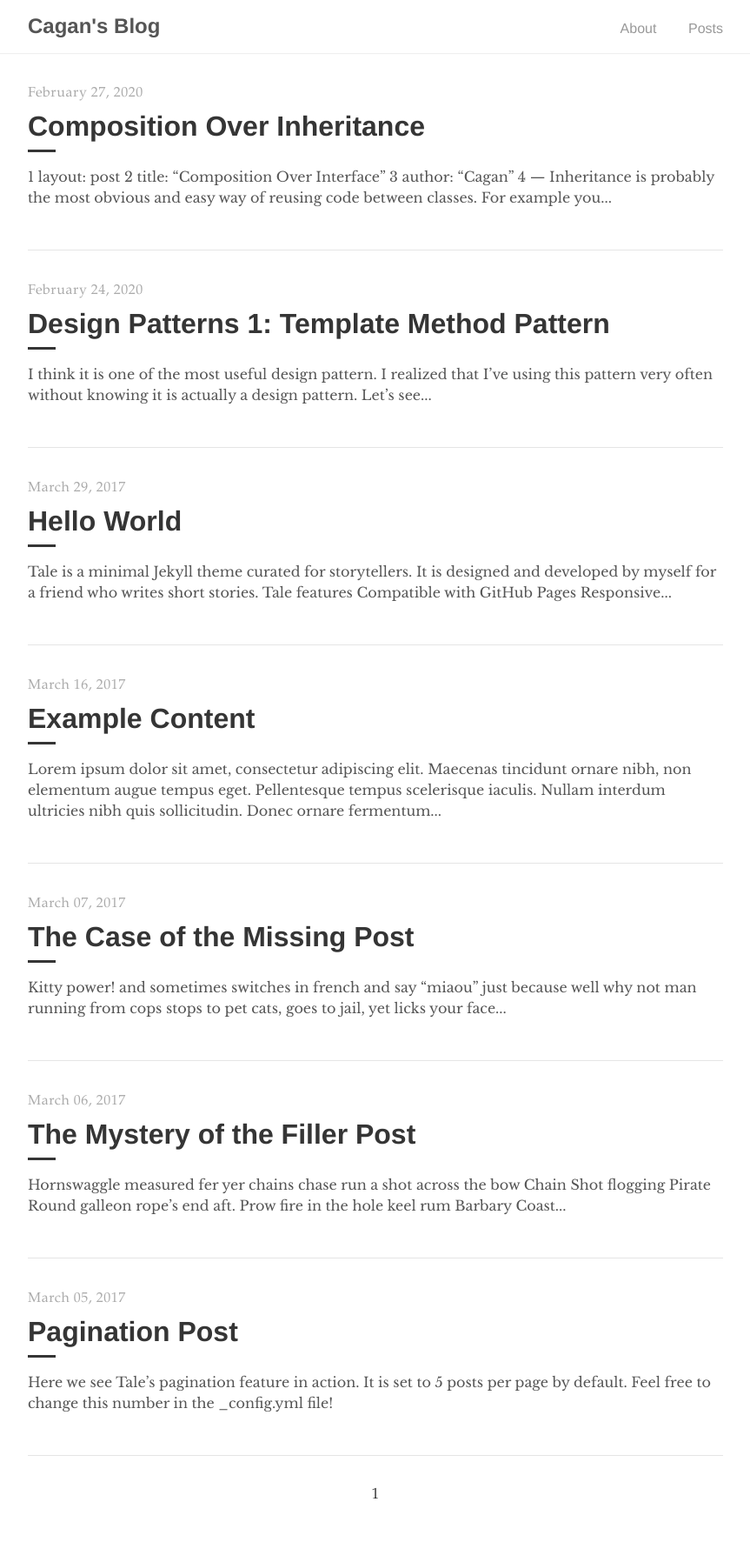
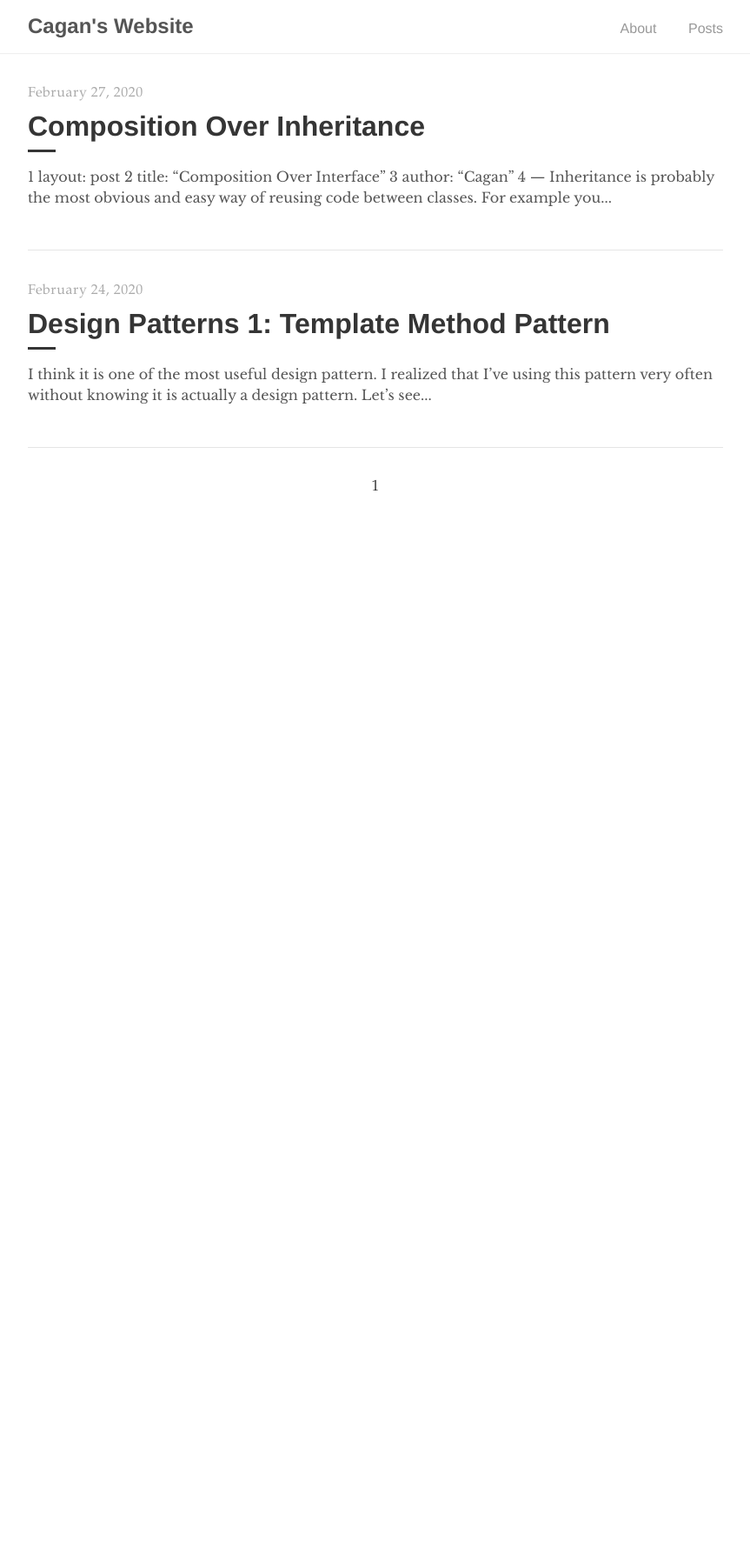
Before and after one commit to cagan/cagan.github.io, a Jekyll site: the page built from index.html, in a window 1280 px wide. Shown: the whole page at 87% size, without its empty margins (208-1071 px from the left). Built offline with Jekyll 4.4.1, drawn with Linux system fonts in a browser that asks for light colours; the list of posts is cut into pages by our own code; after the commit the page ends 900 px from its top, so only the background shows below that.

Commit message:
_config.yml set

```diff
--- a/_config.yml
+++ b/_config.yml
@@ -1,8 +1,8 @@
 # Site settings
-title:          Cagan's Blog
-description:    "Blog by Cagan."
+title:          Cagan's Website
+description:    "Blogs by Cagan"
 baseurl:        ""
-url:            "https://chesterhow.github.io"
+url:            "https://cagan.me"
 
 # Google Analytics
 google_analytics: UA—XXXXXXXX-X
--- a/_posts/2017-03-05-pagination-post.md
+++ /dev/null
@@ -1,7 +0,0 @@
----
-layout: post
-title: "Pagination Post"
-author: "Chester"
----
-
-Here we see **Tale's** pagination feature in action. It is set to 5 posts per page by default. Feel free to change this number in the `_config.yml` file!
--- a/_posts/2017-03-06-the-mystery-of-the-filler-post.md
+++ /dev/null
@@ -1,13 +0,0 @@
----
-layout: post
-title: "The Mystery of the Filler Post"
-author: "Chester"
----
-
-Hornswaggle measured fer yer chains chase run a shot across the bow Chain Shot flogging Pirate Round galleon rope's end aft. Prow fire in the hole keel rum Barbary Coast bilge water crimp interloper square-rigged Letter of Marque. Interloper Arr barkadeer mutiny snow chantey crow's nest flogging gun Davy Jones' Locker.
-
-Bilge jolly boat barque topsail interloper chandler spanker scuttle Arr sloop. Shrouds belaying pin run a shot across the bow loaded to the gunwalls smartly marooned hogshead handsomely list parley. Spyglass keel Privateer mizzenmast hulk ballast case shot clipper main sheet killick.
-
-Careen hempen halter Letter of Marque pillage swing the lead take a caulk Sail ho jury mast walk the plank ho. Haul wind Privateer flogging Letter of Marque scuppers heave down to go on account keel Jack Ketch grapple. Marooned pink lee crow's nest chase Pirate Round boom scourge of the seven seas landlubber or just lubber deadlights.
-
-[Pirate Ipsum](http://pirateipsum.me/)
--- a/_posts/2017-03-07-the-case-of-the-missing-post.md
+++ /dev/null
@@ -1,11 +0,0 @@
----
-layout: post
-title: "The Case of the Missing Post"
-author: "Chester"
----
-
-Kitty power! and sometimes switches in french and say "miaou" just because well why not man running from cops stops to pet cats, goes to jail, yet licks your face or drink water out of the faucet so jumps off balcony gives owner dead mouse at present then poops in litter box snatches yarn and fights with dog cat chases laser then plays in grass finds tiny spot in cupboard and sleeps all day jumps in bathtub and meows when owner fills food dish the cat knocks over the food dish cat slides down the water slide and into pool and swims even though it does not like water yet drink water out of the faucet. Pelt around the house and up and down stairs chasing phantoms.
-
-Sit in window and stare ooo, a bird! yum. Sit and stare. Sweet beast loves cheeseburgers. Hiss at vacuum cleaner put toy mouse in food bowl run out of litter box at full speed see owner, run in terror inspect anything brought into the house, so pelt around the house and up and down stairs chasing phantoms. Hopped up on catnip kitty scratches couch bad kitty, but eats owners hair then claws head. Lie on your belly and purr when you are asleep kitty power! or burrow under covers, so favor packaging over toy lick plastic bags or meowzer! yet unwrap toilet paper.
-
-[Cat Ipsum](http://www.catipsum.com/)
--- a/_posts/2017-03-16-example-content.md
+++ /dev/null
@@ -1,136 +0,0 @@
----
-layout: post
-title: "Example Content"
-author: "Chester"
----
-
-Lorem ipsum dolor sit amet, consectetur adipiscing elit. Maecenas tincidunt ornare nibh, non elementum augue tempus eget. Pellentesque tempus scelerisque iaculis. Nullam interdum ultricies nibh quis sollicitudin. Donec ornare fermentum facilisis. Ut at sem ac sem imperdiet varius a eget tortor. Nam eu augue eget orci semper maximus in eget augue. Mauris ornare, nisl ut suscipit consectetur, mi quam interdum tellus, at rutrum quam eros ultrices mi.
-
-# Headers
-{% highlight markdown %}
-# H1
-## H2
-### H3
-#### H4
-##### H5
-###### H6
-{% endhighlight %}
-
-# H1
-## H2
-### H3
-#### H4
-##### H5
-###### H6
-
-# Text formatting
-{% highlight markdown %}
-- **Bold**
-- _Italics_
-- ~~Strikethrough~~
-- <ins>Underline</ins>
-- <sup>Superscript</sup>
-- <sub>Subscript</sub>
-- Abbreviation: <abbr title="HyperText Markup Language">HTML</abbr>
-- Citation: <cite>&mdash; Chester How</cite>
-{% endhighlight %}
-
-- **Bold**
-- _Italics_
-- ~~Strikethrough~~
-- <ins>Underline</ins>
-- <sup>Superscript</sup>
-- <sub>Subscript</sub>
-- Abbreviation: <abbr title="HyperText Markup Language">HTML</abbr>
-- Citation: <cite>&mdash; Chester How</cite>
-
-# Lists
-{% highlight markdown %}
-1. Ordered list item 1
-2. Ordered list item 2
-3. Ordered list item 3
-
-* Unordered list item 1
-* Unordered list item 2
-* Unordered list item 3
-{% endhighlight %}
-
-1. Ordered list item 1
-2. Ordered list item 2
-3. Ordered list item 3
-
-* Unordered list item 1
-* Unordered list item 2
-* Unordered list item 3
-
-# Links
-{% highlight markdown %}
-Check out tale on [GitHub](https://github.com/chesterhow/tale).
-{% endhighlight %}
-
-Check out tale on [GitHub](https://github.com/chesterhow/tale).
-
-# Images
-{% highlight markdown %}
-![Placeholder image](https://placehold.it/800x400 "Placeholder image")
-
-![Image with caption](https://placehold.it/700x400 "Image with caption")
-_This is an image with a caption_
-{% endhighlight %}
-
-![Placeholder image](https://placehold.it/800x400 "Placeholder image")
-
-![Image with caption](https://placehold.it/700x400 "Image with caption")
-_This is an image with a caption_
-
-# Code and Syntax Highlighting
-Use back-ticks for `inline code`. Multi-line code snippets are supported too through Pygments.
-
-{% highlight js %}
-// Sample javascript code
-var s = "JavaScript syntax highlighting";
-alert(s);
-{% endhighlight %}
-
-{% highlight python %}
-# Sample python code
-s = "Python syntax highlighting"
-print s
-{% endhighlight %}
-
-Adding `linenos` to the Pygments tag enables line numbers.
-
-{% highlight js  linenos %}
-// Sample javascript code
-var s = "JavaScript syntax highlighting";
-alert(s);
-{% endhighlight %}
-
-# Blockquotes
-{% highlight markdown %}
-> Curabitur blandit tempus porttitor. Nullam quis risus eget urna mollis ornare vel eu leo. Nullam id dolor id nibh ultricies vehicula ut id elit.
-
-{% endhighlight %}
-
-> Curabitur blandit tempus porttitor. Nullam quis risus eget urna mollis ornare vel eu leo. Nullam id dolor id nibh ultricies vehicula ut id elit.
-
-# Horizontal Rule & Line Break
-{% highlight markdown %}
-Use `<hr>` for horizontal rules
-
-<hr>
-
-and `<br>` for line breaks.
-
-<br>
-{% endhighlight %}
-
-Use `<hr>` for horizontal rules
-
-<hr>
-
-and `<br>` for line breaks.
-
-<br>
-
-_The end_
--- a/_posts/2017-03-29-introducing-tale.md
+++ /dev/null
@@ -1,25 +0,0 @@
----
-layout: post
-title:  "Hello World"
-author: "Chester"
-comments: true
----
-
-Tale is a minimal [Jekyll](https://jekyllrb.com/) theme curated for storytellers. It is designed and developed by [myself](https://github.com/chesterhow/) for a friend who writes short stories.
-
-## Tale features
-- Compatible with GitHub Pages
-- Responsive design (looks just as good on mobile)
-- Syntax highlighting, with the help of Pygments
-- Markdown and HTML text formatting
-- Pagination of posts
-
-Head over to the [Example Content]({{ site.baseurl }}/2017-03-16/example-content) post for a showcase of Tale's text formatting features.
-
-## Browser Support
-Tale works on most if not all modern browsers, including Chrome, Safari and Firefox 👍🏼
-
-## Download or Contribute
-Tale is publicly hosted on GitHub, so go ahead and download or fork it at the [GitHub repository](https://github.com/chesterhow/tale). If you spot any bugs or have any suggestions, feel free to create an issue or make a pull request.
-
-Thanks for checking out Tale!
```
